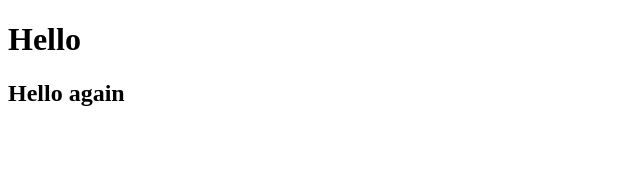
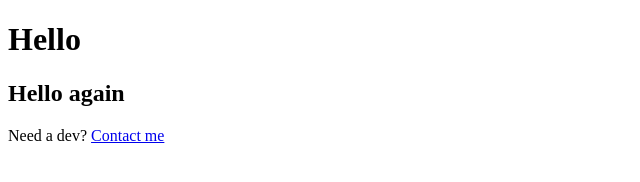
Before and after one commit to AdamanskaHub/gatsby-mine, a Gatsby site: page / in a window 1280 px wide. Shown: the whole page, without its empty margins (0-640 px from the left). Built offline with nearby package versions, Linux system fonts and the light colour scheme; Gatsby itself is replaced by a stand-in of ours.

Commit message:
Link added

```diff
--- a/src/pages/index.js
+++ b/src/pages/index.js
@@ -1,10 +1,12 @@
 import React from "react"
+import { Link } from 'gatsby'
 
 const IndexPage = () => {
     return (
         <div>
             <h1>Hello</h1>
             <h2>Hello again</h2>
+            <p>Need a dev? <Link to='/contact'>Contact me</Link></p>
         </div>
     )
 }
```
